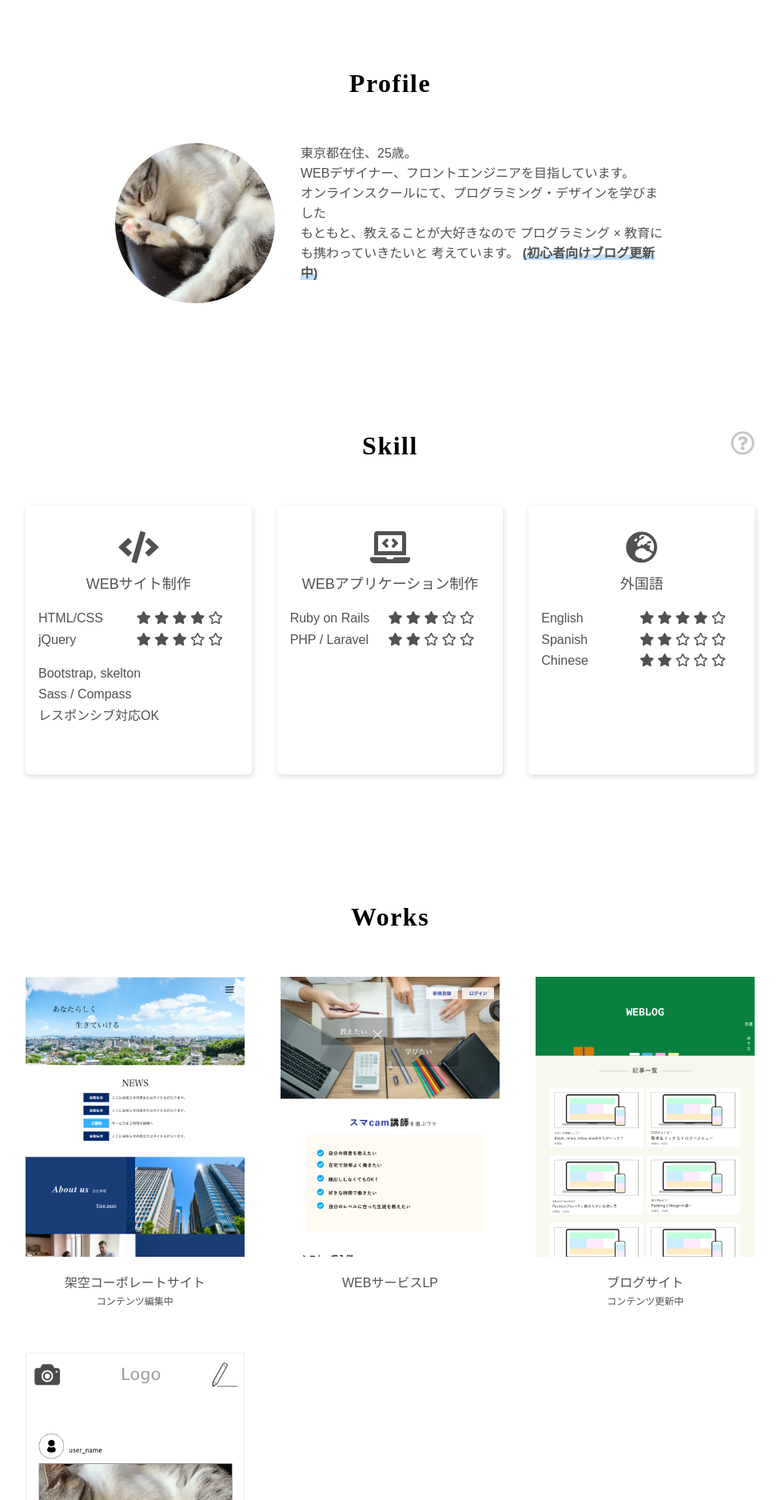
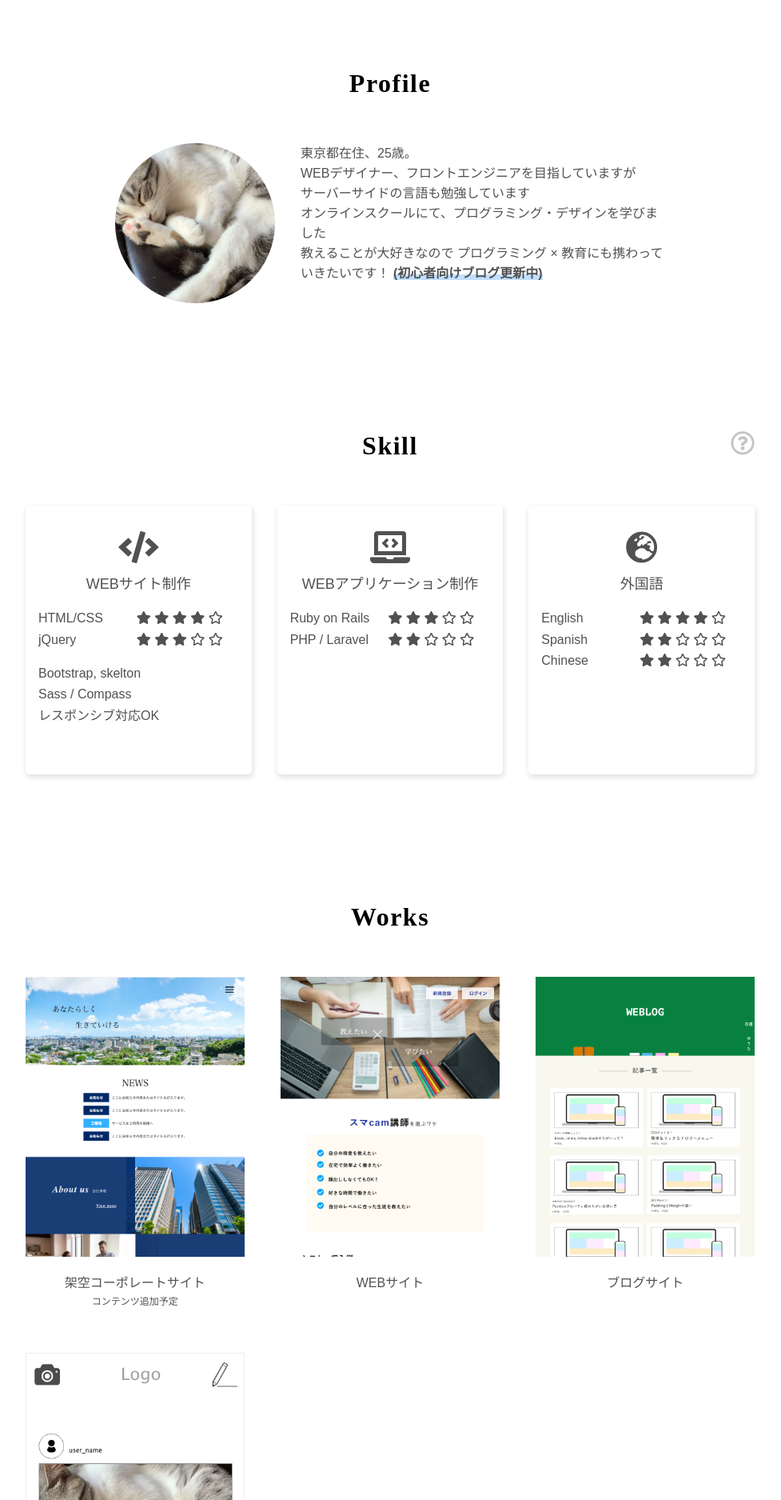
Before and after one commit to YunaSuzuki/portfolio-second, a PHP site: page / in a window 1280 px wide. Shown: the part 402-2277 px from the top of the page at 80% size, without its empty margins (152-1129 px from the left). Run offline with PHP 8.4, Linux system fonts and the light colour scheme; some libraries are stand-ins or nearby versions.

Commit message:
edit html-contents and scss

```diff
--- a/index.html
+++ b/index.html
@@ -22,12 +22,12 @@
           <div class="profile__imagebox flex-box__left"></div>
           <div class="profile__textbox flex-box__right">
             <p class="profile__textbox__row">東京都在住、25歳。</p>
-            <p class="profile__textbox__row">WEBデザイナー、フロントエンジニアを目指しています。</p>
+            <p class="profile__textbox__row">WEBデザイナー、フロントエンジニアを目指していますが</p>
+            <p class="profile__textbox__row">サーバーサイドの言語も勉強しています</p>
             <p class="profile__textbox__row">オンラインスクールにて、プログラミング・デザインを学びました</p>
             <p class="profile__textbox__row">
-              もともと、教えることが大好きなので
-              プログラミング × 教育にも携わっていきたいと
-              考えています。
+              教えることが大好きなので
+              プログラミング × 教育にも携わっていきたいです！
               <span class="marker link-hover"><a href="https://kamekame-walking.hatenablog.com">(初心者向けブログ更新中)</a></span>
             </p>
           </div>
@@ -201,27 +201,26 @@
             </div>
             <div class="works__block__textbox">
               <p class="works__block__textbox__upper">架空コーポレートサイト</p>
-              <p class="works__block__textbox__lower">コンテンツ編集中</p>
+              <p class="works__block__textbox__lower">コンテンツ追加予定</p>
             </div>
           </div>
           <div class="works__block">
             <div class="works__block__image alert" id="smacam__bg"></div>
             <div class="works__block__textbox">
-              <p class="works__block__textbox__upper">WEBサービスLP</p>
+              <p class="works__block__textbox__upper">WEBサイト</p>
             </div>
           </div>
           <div class="works__block">
             <div class="works__block__image alert" id="weblog__bg"></div>
             <div class="works__block__textbox">
               <p class="works__block__textbox__upper">ブログサイト</p>
-              <p class="works__block__textbox__lower">コンテンツ更新中</p>
             </div>
           </div>
           <div class="works__block">
             <div class="works__block__image alert" id="animal__bg"></div>
             <div class="works__block__textbox">
-              <p class="works__block__textbox__upper">WEBアプリLP</p>
-              <p class="works__block__textbox__lower">コンテンツ更新中</p>
+              <p class="works__block__textbox__upper">WEBアプリ</p>
+              <p class="works__block__textbox__lower">コンテンツ追加予定</p>
             </div>
           </div>
         </div>
--- /dev/null
+++ b/sass/modules/common.scss
@@ -0,0 +1,30 @@
+*{
+  box-sizing: border-box;
+}
+
+p{
+  margin: 0;
+}
+
+ul{
+  list-style: none;
+  padding: 0;
+}
+
+a{
+  text-decoration: none;
+  color: $text-color;
+}
+
+.marker{
+  background: linear-gradient(transparent 60%, #c1e0ff 60%);
+  font-weight: bold;
+}
+
+.bold-text{
+  font-weight: bold;
+}
+
+.link-hover:hover{
+  text-decoration: underline;
+}
--- a/sass/style.scss
+++ b/sass/style.scss
@@ -1,33 +1,8 @@
 @import 'compass';
 @import 'modules/variables.scss';
 @import 'modules/mixin.scss';
+@import 'modules/common.scss';
 
-*{
-  box-sizing: border-box;
-}
-
-p{
-  margin: 0;
-}
-
-ul{
-  list-style: none;
-  padding: 0;
-}
-
-a{
-  text-decoration: none;
-  color: $text-color;
-}
-
-.marker{
-  background: linear-gradient(transparent 60%, #c1e0ff 60%);
-  font-weight: bold;
-}
-
-.link-hover:hover{
-  text-decoration: underline;
-}
 
 //header
 .header{
--- a/stylesheets/style.css
+++ b/stylesheets/style.css
@@ -15,6 +15,9 @@ a {
 
 .marker {
   background: linear-gradient(rgba(0, 0, 0, 0) 60%, #c1e0ff 60%);
+  font-weight: bold; }
+
+.bold-text {
   font-weight: bold; }
 
 .link-hover:hover {
```
Also changed, not shown: 1 other file.
